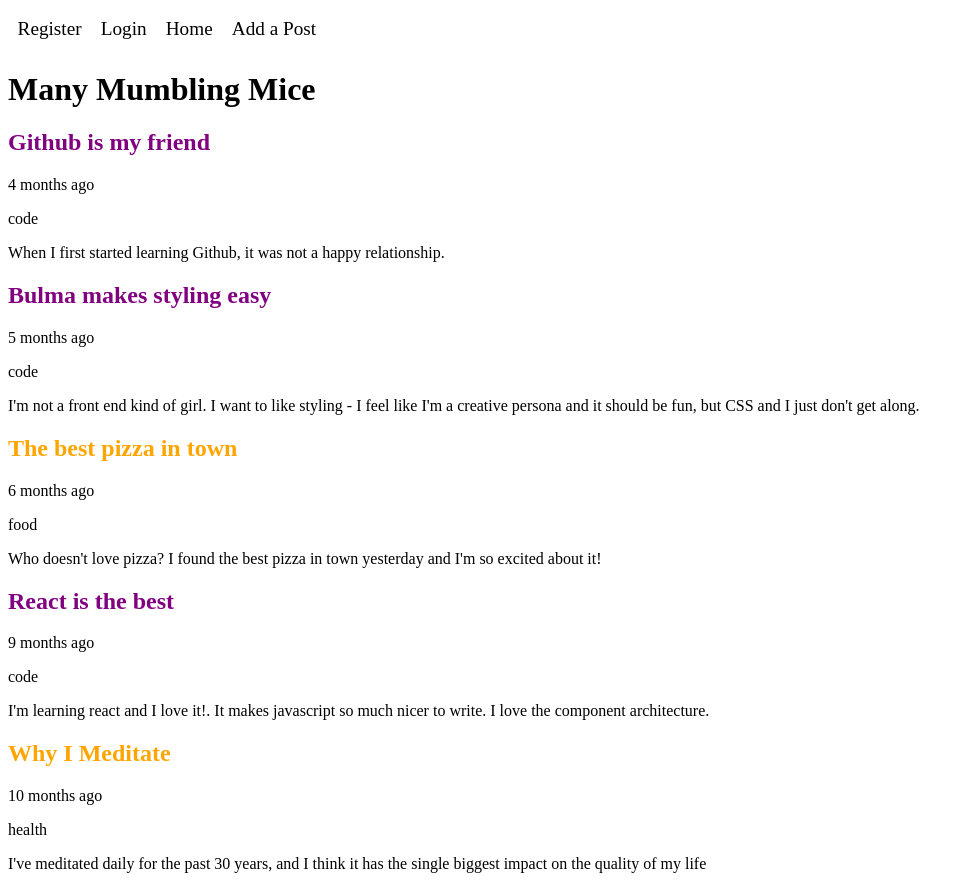
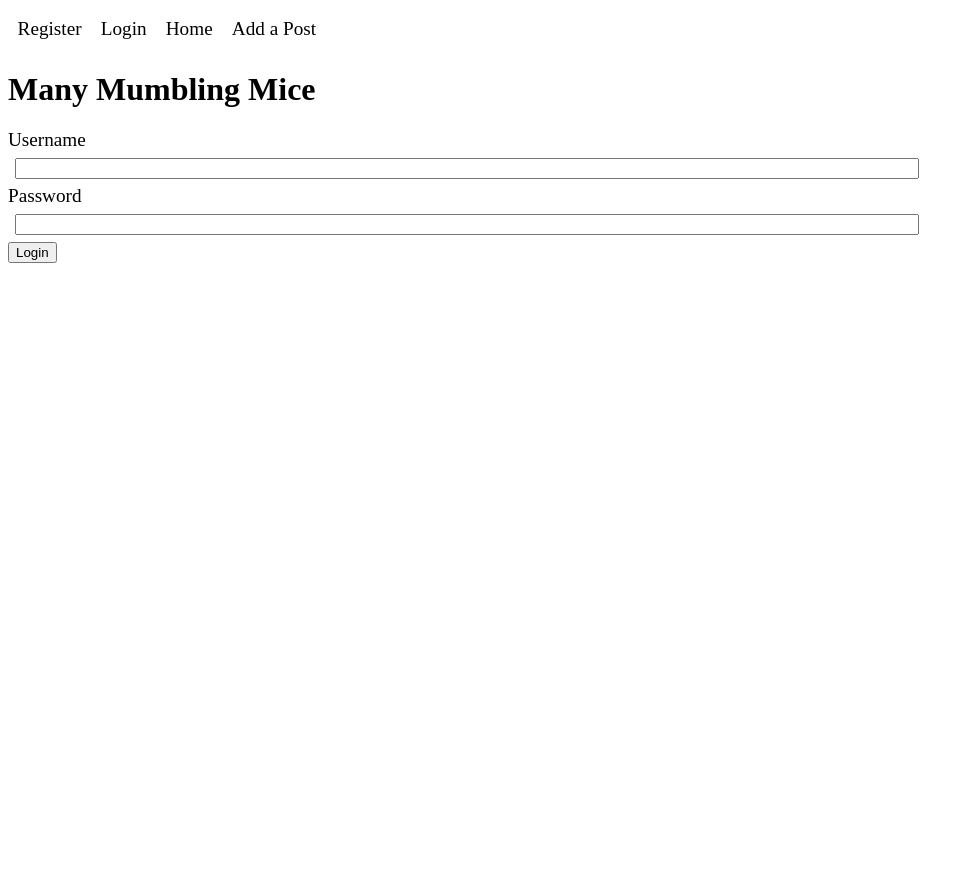
Before and after one commit to CoderAcademy-ALL/simple-blog-alex, a React (Create React App) app: page / in a window 1280 px wide. Shown: the whole page, without its empty margins (0-974 px from the left). After the commit the page ends 800 px from the top, so only its background shows below. Built offline with nearby package versions, Linux system fonts and the light colour scheme.

Commit message:
set up route to take options

```diff
--- a/src/App.js
+++ b/src/App.js
@@ -1,5 +1,6 @@
 import React, {useEffect, useReducer} from 'react'
 import {BrowserRouter, Route, Switch} from 'react-router-dom'
+import PrivateRoute from './components/PrivateRoute';
 
 import stateReducer from './config/stateReducer';
 import blogData from './data/post_data';
@@ -50,12 +51,15 @@ const App = () => {
       <Nav />
       <h1>Many Mumbling Mice</h1>
       <Switch>
-      <Route exact path='/' component={BlogPosts} />
+      <PrivateRoute exact path='/' component={BlogPosts} />
       <Route exact path ='/register' component={Register}/>
       <Route exact path ='/login' component={Login}/>
-      <Route exact path ='/posts/new'
-      render = {(props) => <NewBlogPost {...props}  getNextId={getNextId()}  />}
-      />
+      <PrivateRoute
+      exact path ='/posts/new'
+      component={NewBlogPost}
+      options={{nextId: getNextId()}}
+       />
+
 
       <Route exact path ='/posts/:id'
       render={(props) => <BlogPost {...props} post={getPostById(props.match.params.id)} showControls/>}
--- /dev/null
+++ b/src/components/PrivateRoute.js
@@ -0,0 +1,21 @@
+import React from 'react';
+import {Route} from 'react-router-dom';
+import Login from './Login';
+import {useGlobalState} from '../config/globalState'
+
+
+function PrivateRoute(props) {
+    const {store} = useGlobalState();
+    const {loggedInUser} = store;
+    const {component:Component, options, ...rest} = props
+    // console.log("component:" , Component);
+    console.log("options: ", options);
+    console.log("The rest:" , rest);
+    return (
+        <Route {...rest} render={(routeProps) => {
+            return loggedInUser? <Component {...routeProps} {...options} /> : <Login {...routeProps} />
+        }} />
+    )
+}
+
+export default PrivateRoute;
```
